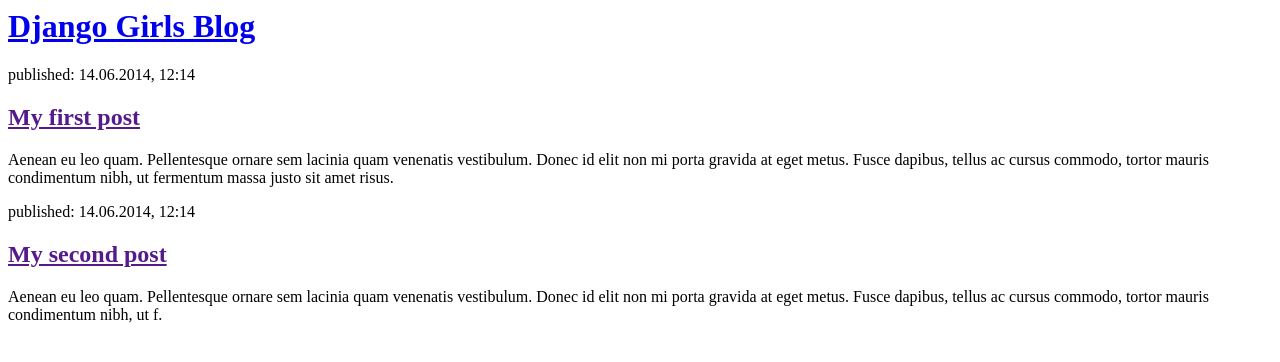
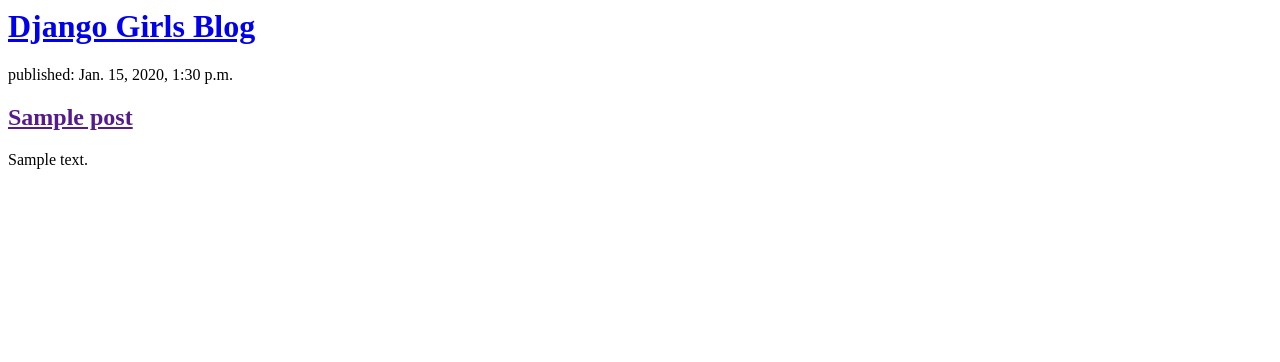
Before and after one commit to github4python/my-first-blog, a Django app: page / in a window 1280 px wide. Shown: the top 362 px of the page. Run offline with Django 3.2, Linux system fonts and the light colour scheme; tables that the repository leaves empty hold one stand-in row (values such as "Sample post").

Commit message:
Modified templates to display posts from database.

```diff
--- a/blog/models.py
+++ b/blog/models.py
@@ -3,7 +3,6 @@
 from django.utils import timezone
 
 # Create your models here.
-
 class Post(models.Model):
     author = models.ForeignKey(settings.AUTH_USER_MODEL, on_delete=models.CASCADE)
     title = models.CharField(max_length=200)
--- a/blog/templates/blog/post_list.html
+++ b/blog/templates/blog/post_list.html
@@ -9,20 +9,13 @@
         <h1><a href="/">Django Girls Blog</a></h1>
     </div>
 
+    {% for post in posts %}
     <div>
-        <p>published: 14.06.2014, 12:14</p>
-        <h2><a href="">My first post</a></h2>
-        <p>Aenean eu leo quam. Pellentesque ornare sem lacinia quam venenatis vestibulum. Donec id elit non mi porta
-            gravida at eget metus. Fusce dapibus, tellus ac cursus commodo, tortor mauris condimentum nibh, ut fermentum
-            massa justo sit amet risus.</p>
+        <p>published: {{ post.published_date }}</p>
+        <h2><a href="">{{ post.title }}</a></h2>
+        <p>{{ post.text | linebreaksbr }}</p>
     </div>
-
-    <div>
-        <p>published: 14.06.2014, 12:14</p>
-        <h2><a href="">My second post</a></h2>
-        <p>Aenean eu leo quam. Pellentesque ornare sem lacinia quam venenatis vestibulum. Donec id elit non mi porta
-            gravida at eget metus. Fusce dapibus, tellus ac cursus commodo, tortor mauris condimentum nibh, ut f.</p>
-    </div>
+    {% endfor %}
 </body>
 
 </html>
--- a/blog/views.py
+++ b/blog/views.py
@@ -1,6 +1,12 @@
 from django.shortcuts import render
+from django.utils import timezone
+from .models import Post
 """ Create your views here. """
 
 
 def post_list(request):
-    return render(request, 'blog/post_list.html', {})
+    # posts = Post.objects.filter(
+    #     published_date__lte=timezone.now()).order_by('published_date')
+    posts = Post.objects.order_by('published_date')
+    print(posts)
+    return render(request, 'blog/post_list.html', {'posts': posts})
```
